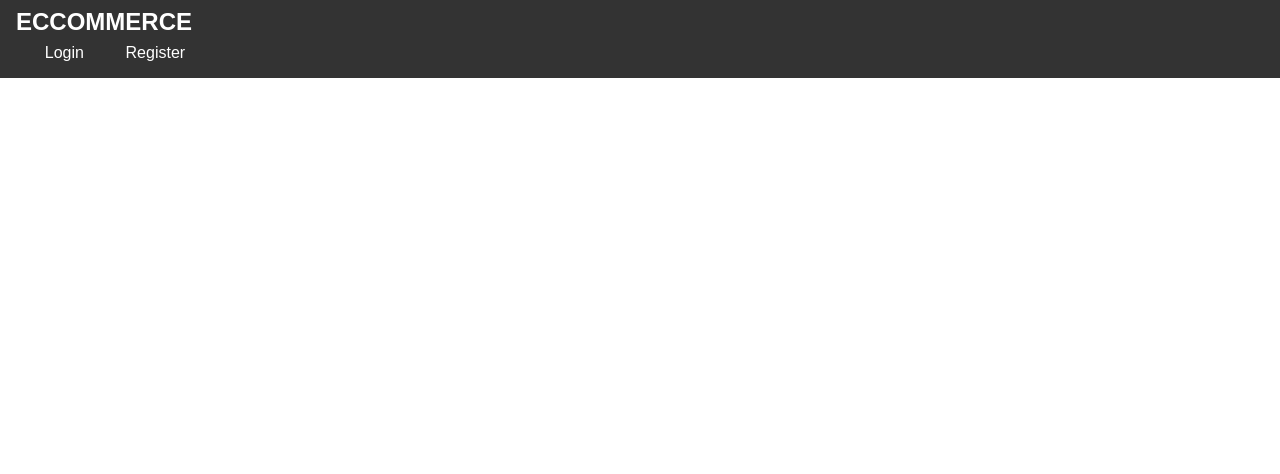
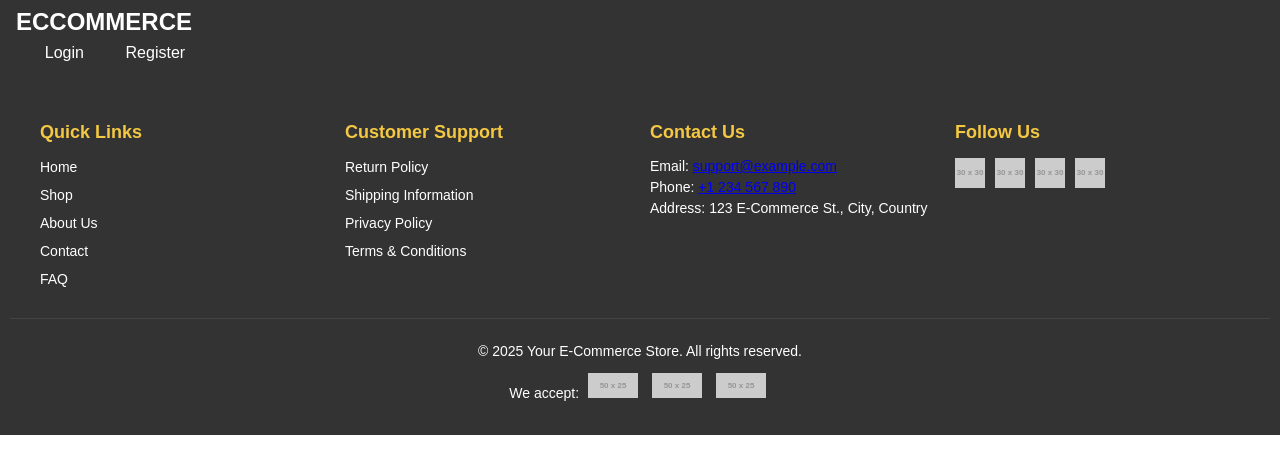
Before and after one commit to prakruthimp016/ECOMMERCE, a Django app: page /header/ in a window 1280 px wide. Shown: the top 474 px of the page. Run offline with Django 5.2, Linux system fonts and the light colour scheme; grey boxes labelled with a size stand in for pictures from a placeholder-image service; some libraries are stand-ins or nearby versions.

Commit message:
third commit

```diff
--- a/project/templates/base.html
+++ b/project/templates/base.html
@@ -15,11 +15,13 @@
     </div>
     {% endfor %}
     {% include 'partials/header.html' %}
-    {% block header %}{% endblock %}
 
-    {% block body %}{% endblock %}
 
-    {% block footer %}{% endblock %}
+    {% block content %}{% endblock %}
+
+
+
+    {% include 'partials/footer.html' %}
     <script src="{% static 'js/bootstrap.bundle.min.js}"></script>
 
 </body>
--- a/project/templates/partials/footer.html
+++ b/project/templates/partials/footer.html
@@ -0,0 +1,164 @@
+<!DOCTYPE html>
+<html lang="en">
+<head>
+    <meta charset="UTF-8">
+    <meta name="viewport" content="width=device-width, initial-scale=1.0">
+    <title>E-Commerce Footer</title>
+    <style>
+        /* Footer Styles */
+        footer {
+            background-color: #333;
+            color: #fff;
+            padding: 20px 10px;
+            font-family: Arial, sans-serif;
+        }
+
+        .footer-container {
+            display: flex;
+            flex-wrap: wrap;
+            justify-content: space-between;
+            gap: 20px;
+            max-width: 1200px;
+            margin: 0 auto;
+        }
+
+        .footer-section {
+            flex: 1 1 200px;
+        }
+
+        .footer-section h4 {
+            margin-bottom: 15px;
+            font-size: 18px;
+            color: #f4c842;
+        }
+
+        .footer-section ul {
+            list-style: none;
+            padding: 0;
+            margin: 0;
+        }
+
+        .footer-section ul li {
+            margin-bottom: 10px;
+        }
+
+        .footer-section ul li a {
+            color: #fff;
+            text-decoration: none;
+            font-size: 14px;
+        }
+
+        .footer-section ul li a:hover {
+            text-decoration: underline;
+        }
+
+        .footer-section p {
+            margin: 5px 0;
+            font-size: 14px;
+        }
+
+        .social-icons {
+            display: flex;
+            gap: 10px;
+        }
+
+        .social-icons a img {
+            width: 30px;
+            height: 30px;
+        }
+
+        .footer-bottom {
+            text-align: center;
+            margin-top: 20px;
+            font-size: 14px;
+            border-top: 1px solid #444;
+            padding-top: 10px;
+        }
+
+        .footer-bottom img {
+            height: 25px;
+            margin: 0 5px;
+        }
+
+        /* Responsive Design */
+        @media (max-width: 768px) {
+            .footer-container {
+                flex-direction: column;
+                align-items: center;
+                text-align: center;
+            }
+
+            .footer-section {
+                flex: 1 1 100%;
+            }
+
+        }
+    </style>
+</head>
+<body>
+    <!-- Footer Section -->
+    <footer>
+        <div class="footer-container">
+            <!-- Quick Links -->
+            <div class="footer-section">
+                <h4>Quick Links</h4>
+                <ul>
+                    <li><a href="/">Home</a></li>
+                    <li><a href="/shop">Shop</a></li>
+                    <li><a href="/about">About Us</a></li>
+                    <li><a href="/contact">Contact</a></li>
+                    <li><a href="/faq">FAQ</a></li>
+                </ul>
+            </div>
+
+            <!-- Customer Support -->
+            <div class="footer-section">
+                <h4>Customer Support</h4>
+                <ul>
+                    <li><a href="/returns">Return Policy</a></li>
+                    <li><a href="/shipping">Shipping Information</a></li>
+                    <li><a href="/privacy">Privacy Policy</a></li>
+                    <li><a href="/terms">Terms & Conditions</a></li>
+                </ul>
+            </div>
+
+            <!-- Contact Information -->
+            <div class="footer-section">
+                <h4>Contact Us</h4>
+                <p>Email: <a href="mailto:support@example.com">support@example.com</a></p>
+                <p>Phone: <a href="tel:+1234567890">+1 234 567 890</a></p>
+                <p>Address: 123 E-Commerce St., City, Country</p>
+            </div>
+
+            <!-- Social Media Links -->
+            <div class="footer-section">
+                <h4>Follow Us</h4>
+                <div class="social-icons">
+                    <a href="https://facebook.com" target="_blank">
+                        <img src="https://via.placeholder.com/30x30.png?text=FB" alt="Facebook">
+                    </a>
+                    <a href="https://twitter.com" target="_blank">
+                        <img src="https://via.placeholder.com/30x30.png?text=TW" alt="Twitter">
+                    </a>
+                    <a href="https://instagram.com" target="_blank">
+                        <img src="https://via.placeholder.com/30x30.png?text=IG" alt="Instagram">
+                    </a>
+                    <a href="https://linkedin.com" target="_blank">
+                        <img src="https://via.placeholder.com/30x30.png?text=LI" alt="LinkedIn">
+                    </a>
+                </div>
+            </div>
+        </div>
+
+        <!-- Footer Bottom -->
+        <div class="footer-bottom">
+            <p>&copy; 2025 Your E-Commerce Store. All rights reserved.</p>
+            <p>We accept:
+                <img src="https://via.placeholder.com/50x25.png?text=Visa" alt="Visa">
+                <img src="https://via.placeholder.com/50x25.png?text=MasterCard" alt="MasterCard">
+                <img src="https://via.placeholder.com/50x25.png?text=PayPal" alt="PayPal">
+            </p>
+        </div>
+    </footer>
+</body>
+</html>
--- a/project/templates/partials/header.html
+++ b/project/templates/partials/header.html
@@ -110,8 +110,10 @@ nav {
       <div class="user-options">
         {% if user.is_authenticated %}
           <!-- If the user is logged in -->
-          <a href="{% url 'home' %}" class="cart">Cart</a>
+          <a href="{% url 'home' %}" class="cart">Categories</a>
           <span class="username">Hello, {{ user.username }}</span>
+          <a href="{% url 'signin' %}" class="login">Login</a>
+          <a href="{% url 'register' %}" class="register">Register</a>
           <a href="{% url 'signout' %}" class="logout">Logout</a>
         {% else %}
           <!-- If the user is not logged in -->
```
